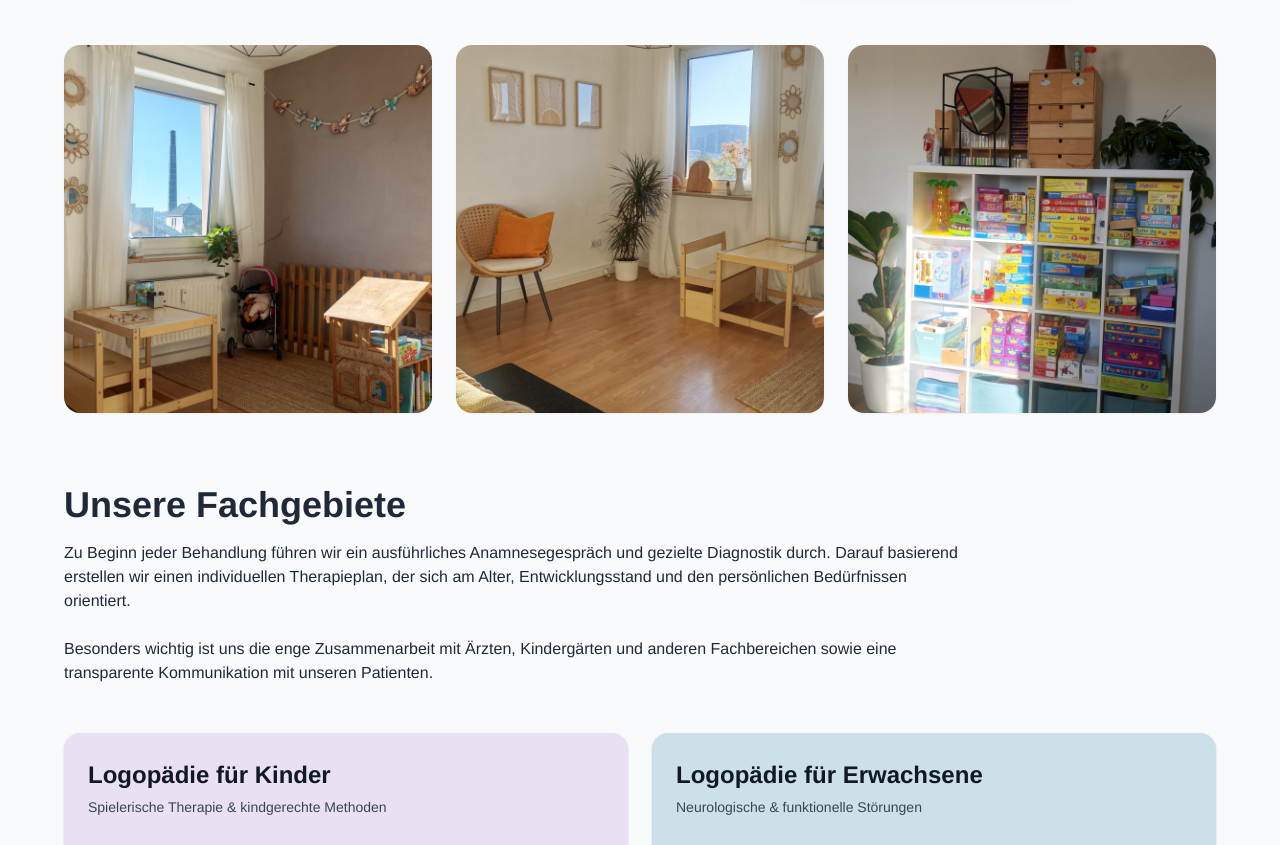
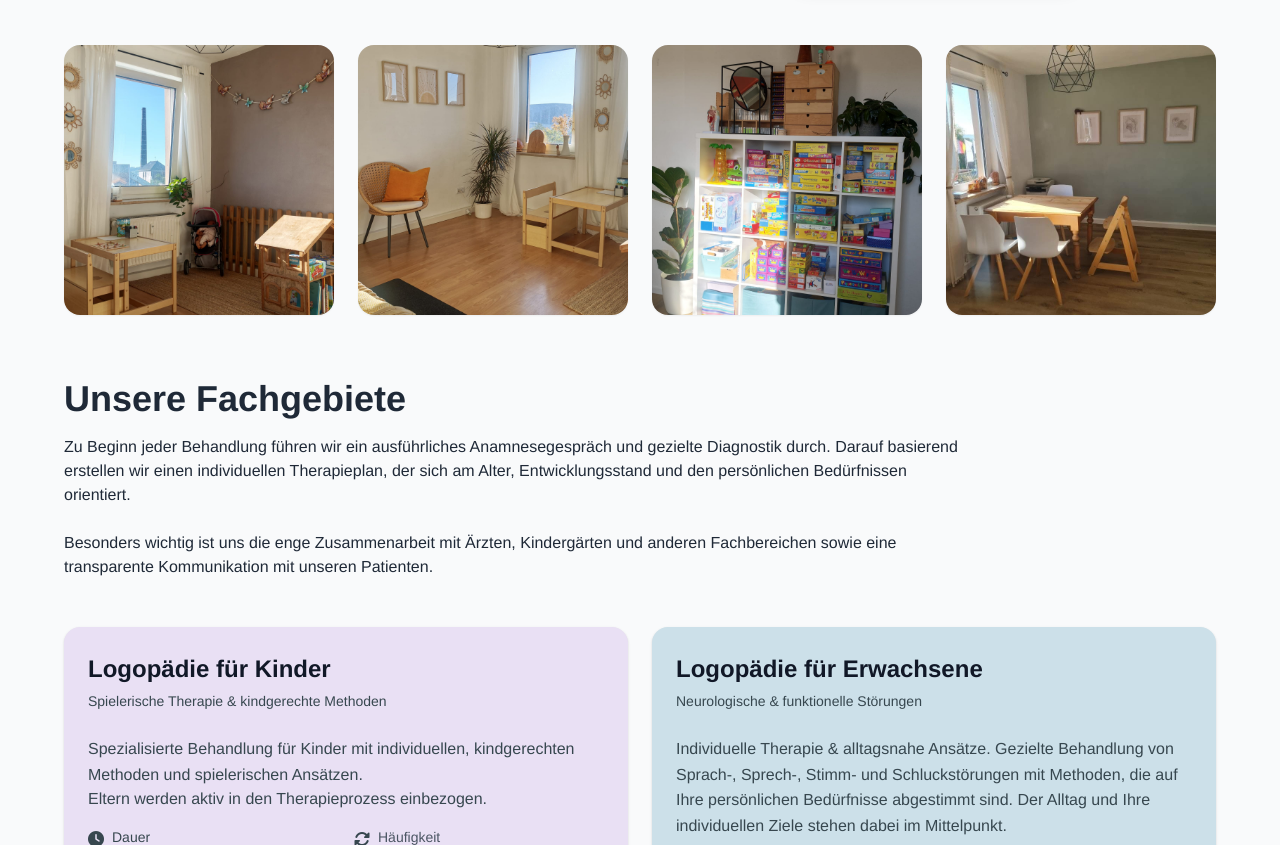
Before and after one commit to benschaf/logo-website, a plain HTML site: page index.html in a window 1280 px wide. Shown: the part 1019-1864 px from the top of the page. Drawn offline with nearby package versions, Linux system fonts and the light colour scheme.

Commit message:
add 4th room image

```diff
--- a/index.html
+++ b/index.html
@@ -403,7 +403,7 @@
         </div>
 
         <!-- Praxisräume Galerie -->
-        <!-- Mobile: horizontal swipe row with peek; md+: 3-column grid -->
+        <!-- Mobile: horizontal swipe row with peek; md: 2x2 grid; lg+: 4 in a row -->
         <div class="max-w-7xl mx-auto mt-12">
           <h3 class="sr-only">Einblicke in unsere Praxisräume</h3>
           <ul class="room-gallery" role="list">
@@ -438,6 +438,17 @@
                   loading="lazy"
                 />
                 <figcaption class="sr-only">Spieleschrank</figcaption>
+              </figure>
+            </li>
+            <li>
+              <figure>
+                <img
+                  src="images/praxisraum-4.jpeg"
+                  alt="Großer Tisch mit farbiger Wand in der Praxis"
+                  class="w-full aspect-square object-cover rounded-2xl shadow-sm"
+                  loading="lazy"
+                />
+                <figcaption class="sr-only">Großer Tisch</figcaption>
               </figure>
             </li>
           </ul>
--- a/style.css
+++ b/style.css
@@ -1325,7 +1325,8 @@ html {
 /* ==========================================================================
    Praxisräume Galerie
    Mobile: horizontal swipe row (next image peeks in) instead of a tall stack
-   md+: regular 3-column grid
+   md: 2-column grid (4 images -> 2x2, no orphan)
+   lg+: 4 columns in a single row
    ========================================================================== */
 .room-gallery {
   position: relative; /* keeps absolutely positioned .sr-only captions inside the scroller */
@@ -1355,11 +1356,17 @@ html {
 @media (min-width: 768px) {
   .room-gallery {
     grid-auto-flow: row;
-    grid-template-columns: repeat(3, minmax(0, 1fr));
+    grid-template-columns: repeat(2, minmax(0, 1fr));
     gap: 1.5rem;
     overflow: visible;
     margin-inline: 0;
     padding-inline: 0;
+    padding-bottom: 0;
+  }
+}
+@media (min-width: 1024px) {
+  .room-gallery {
+    grid-template-columns: repeat(4, minmax(0, 1fr));
   }
 }
 
```
Also changed, not shown: images/praxisraum-4.jpeg (added), 1 other file.
